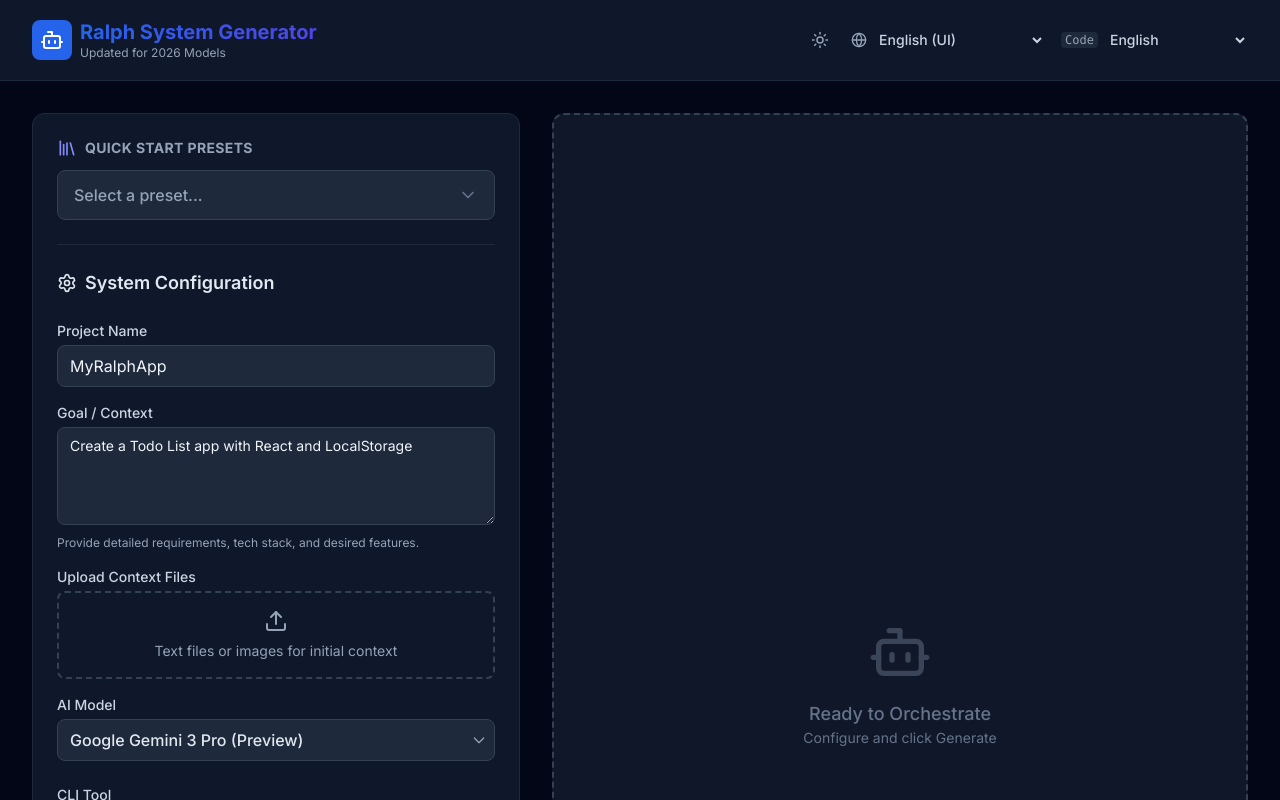
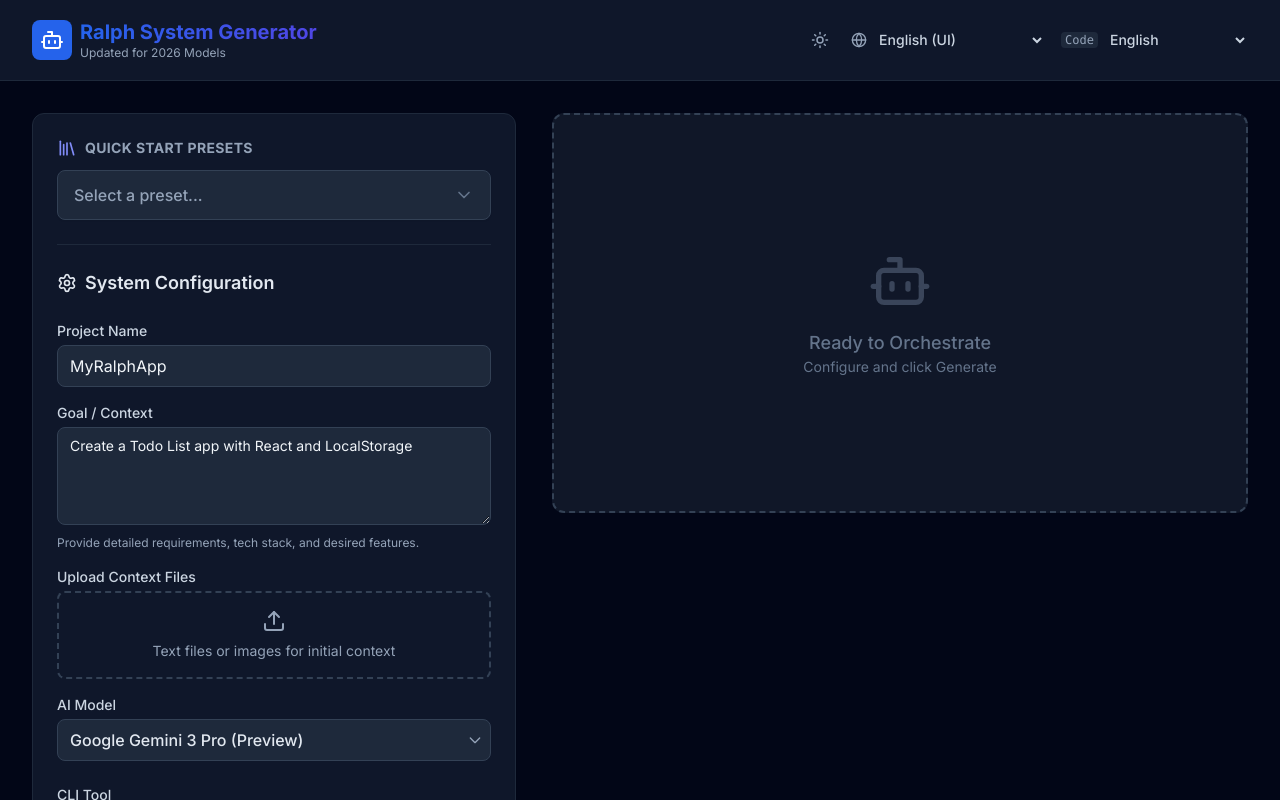
Before and after one commit to neo1777/ralph_system_generator, a React (Vite) app: page / in a window 1280 px wide. Shown: the top 800 px of the page. Built offline with nearby package versions, Linux system fonts and the light colour scheme.

Commit message:
fix: sticky sidebar for better UX v1.6.7

```diff
--- a/App.tsx
+++ b/App.tsx
@@ -259,8 +259,8 @@ export default function App() {
       </header>
 
       <main className="max-w-7xl mx-auto px-4 sm:px-6 lg:px-8 py-8">
-        <div className="grid grid-cols-1 lg:grid-cols-12 gap-8">
-          <div className="lg:col-span-5 space-y-6">
+        <div className="grid grid-cols-1 lg:grid-cols-12 gap-8 items-start">
+          <div className="lg:col-span-5 space-y-6 lg:sticky lg:top-6 lg:max-h-[calc(100vh-3rem)] lg:overflow-y-auto no-scrollbar pr-1">
             <div className="bg-white dark:bg-slate-900 rounded-xl shadow-sm border border-slate-200 dark:border-slate-800 p-6 transition-colors duration-300">
               <div className="mb-6 pb-6 border-b border-slate-100 dark:border-slate-800 relative z-20">
                 <div className="flex items-center gap-2 mb-3 text-slate-800 dark:text-slate-200">
```
